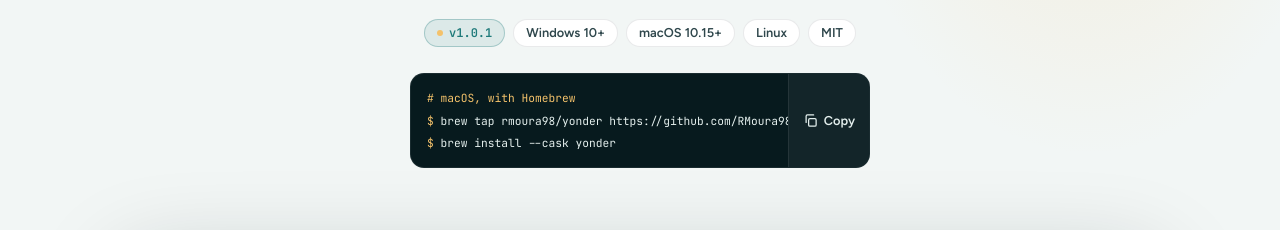
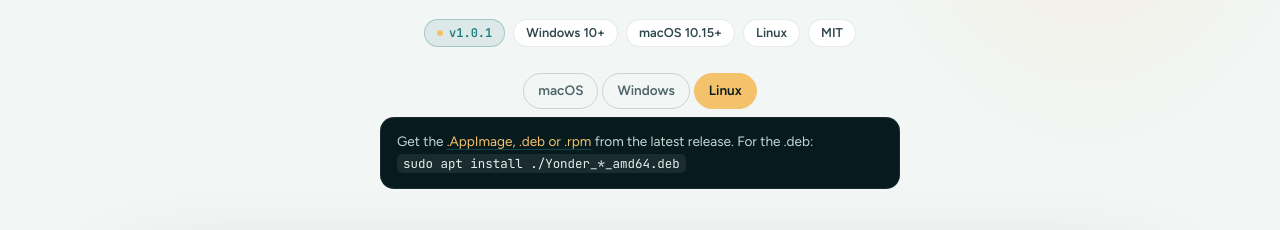
Before and after one commit to RMoura98/yonder, a plain HTML site: page website/index.html in a window 1280 px wide. Shown: the part 690-920 px from the top of the page. Drawn offline with nearby package versions, Linux system fonts and the light colour scheme.

Commit message:
feat(website): install tabs for macOS, Windows and Linux
The install box shows Homebrew commands on macOS and links to the right installers on Windows and Linux, opening on the visitor's OS.

```diff
--- a/website/assets/main.js
+++ b/website/assets/main.js
@@ -256,3 +256,20 @@
   }, { threshold: 0.2 });
   vids.forEach(function (v) { io.observe(v); });
 })();
+
+// Install tabs: pick the visitor's OS, switch on click.
+(function () {
+  var box = document.getElementById("install");
+  if (!box) return;
+  var tabs = box.querySelectorAll('[role="tab"]');
+  function show(os) {
+    tabs.forEach(function (t) {
+      var on = t.getAttribute("data-os") === os;
+      t.setAttribute("aria-selected", on ? "true" : "false");
+      document.getElementById(t.getAttribute("aria-controls")).hidden = !on;
+    });
+  }
+  tabs.forEach(function (t) { t.addEventListener("click", function () { show(t.getAttribute("data-os")); }); });
+  var ua = (navigator.userAgentData && navigator.userAgentData.platform) || navigator.platform || navigator.userAgent || "";
+  show(/win/i.test(ua) ? "win" : /linux|x11/i.test(ua) && !/android/i.test(navigator.userAgent) ? "linux" : "mac");
+})();
--- a/website/assets/styles.css
+++ b/website/assets/styles.css
@@ -561,3 +561,16 @@ tr:last-child td { border-bottom: 0; }
 .reel figcaption b { color: var(--ink); }
 @media (max-width: 760px) { .reels { grid-template-columns: minmax(0, 1fr); } }
 @media (prefers-reduced-motion: reduce) { .reel video { animation: none; } }
+
+/* ---------- install tabs ---------- */
+.install { margin: 26px auto 0; max-width: 520px; text-align: left; }
+.install-tabs { display: flex; gap: 4px; margin-bottom: 8px; justify-content: center; }
+.install-tabs button { border: 1px solid var(--line-2); background: transparent; color: var(--muted); font: inherit; font-size: .85rem; font-weight: 600;
+  padding: 6px 14px; border-radius: 999px; cursor: pointer; transition: background .15s, color .15s, border-color .15s; }
+.install-tabs button:hover { color: var(--ink); }
+.install-tabs button[aria-selected="true"] { background: var(--sun); border-color: var(--sun); color: #071A1E; }
+.install .snippet { margin: 0; max-width: none; }
+.install .snippet[hidden] { display: none; }
+.snippet.links p { margin: 0; padding: 13px 16px; font-size: .85rem; line-height: 1.6; color: #C9D8D6; }
+.snippet.links a { color: var(--sun); }
+.snippet.links code { font-size: .78rem; background: rgba(255,255,255,.08); padding: 1px 6px; border-radius: 5px; color: #E4EFED; white-space: nowrap; }
--- a/website/index.html
+++ b/website/index.html
@@ -80,14 +80,26 @@
           <span class="badge">MIT</span>
         </div>
 
-        <div class="snippet reveal d3">
-          <pre id="install-snippet"><code><span class="p"># macOS, with Homebrew</span>
-<span class="p">$ </span>brew tap rmoura98/yonder https://github.com/RMoura98/yonder
+        <div class="install reveal d3" id="install">
+          <div class="install-tabs" role="tablist" aria-label="Install Yonder">
+            <button type="button" role="tab" id="tab-mac" aria-controls="panel-mac" aria-selected="true" data-os="mac">macOS</button>
+            <button type="button" role="tab" id="tab-win" aria-controls="panel-win" aria-selected="false" data-os="win">Windows</button>
+            <button type="button" role="tab" id="tab-linux" aria-controls="panel-linux" aria-selected="false" data-os="linux">Linux</button>
+          </div>
+          <div class="snippet" role="tabpanel" id="panel-mac" aria-labelledby="tab-mac">
+            <pre id="install-snippet"><code><span class="p">$ </span>brew tap rmoura98/yonder https://github.com/RMoura98/yonder
 <span class="p">$ </span>brew install --cask yonder</code></pre>
-          <button class="copy-btn" type="button" data-copy="install-snippet" aria-label="Copy the Homebrew install commands">
-            <svg viewBox="0 0 24 24" fill="none" stroke="currentColor" stroke-width="2" stroke-linecap="round" stroke-linejoin="round" aria-hidden="true"><rect x="9" y="9" width="12" height="12" rx="2"/><path d="M5 15V5a2 2 0 0 1 2-2h10"/></svg>
-            <span>Copy</span>
-          </button>
+            <button class="copy-btn" type="button" data-copy="install-snippet" aria-label="Copy the Homebrew install commands">
+              <svg viewBox="0 0 24 24" fill="none" stroke="currentColor" stroke-width="2" stroke-linecap="round" stroke-linejoin="round" aria-hidden="true"><rect x="9" y="9" width="12" height="12" rx="2"/><path d="M5 15V5a2 2 0 0 1 2-2h10"/></svg>
+              <span>Copy</span>
+            </button>
+          </div>
+          <div class="snippet links" role="tabpanel" id="panel-win" aria-labelledby="tab-win" hidden>
+            <p>Windows 10 and 11: get <a href="https://github.com/RMoura98/yonder/releases/latest">the .exe installer</a> (or the .msi) from the latest release. If SmartScreen asks, choose <em>More info → Run anyway</em>.</p>
+          </div>
+          <div class="snippet links" role="tabpanel" id="panel-linux" aria-labelledby="tab-linux" hidden>
+            <p>Get the <a href="https://github.com/RMoura98/yonder/releases/latest">.AppImage, .deb or .rpm</a> from the latest release. For the .deb: <code>sudo apt install ./Yonder_*_amd64.deb</code></p>
+          </div>
         </div>
 
         <!-- Autoplaying recreation of the app flow -->
```
